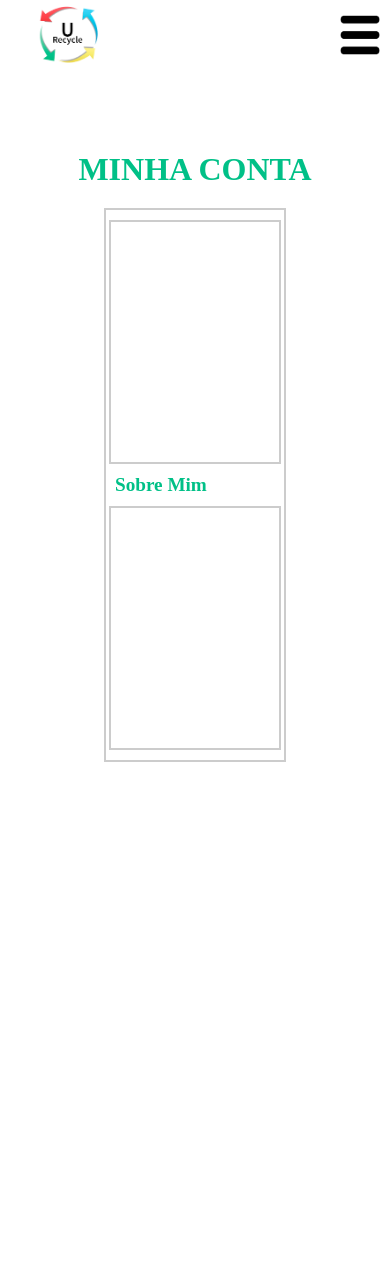
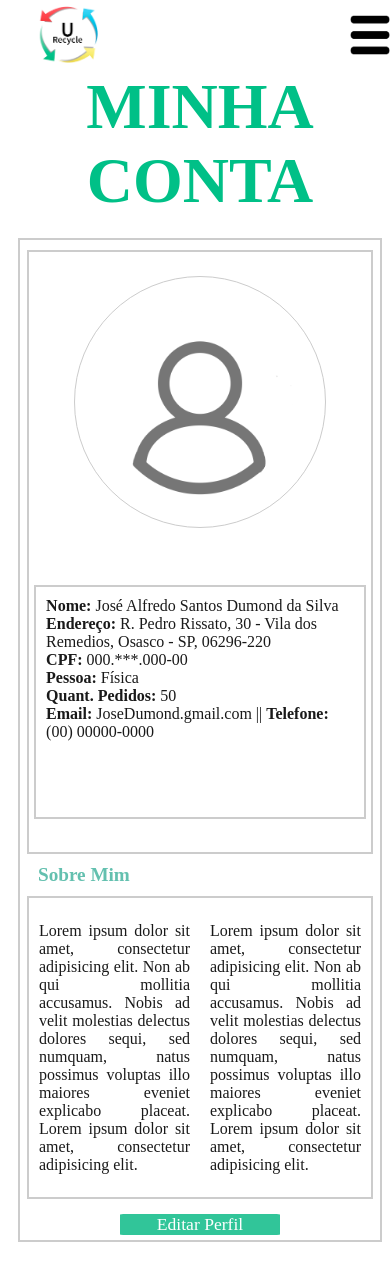
Before and after one commit to JoaoLimaV/Projeto-URecycle, a PHP site: page /src/pages/configuracao_usuario.html in a window 390 px wide. Before the commit the page ends 762 px from the top, so only its background shows below. Run offline with PHP 8.4, Linux system fonts and the light colour scheme; some web fonts are replaced.

Commit message:
Att Página Configuração de Usuário

```diff
--- a/src/css/configuracao_usuario.css
+++ b/src/css/configuracao_usuario.css
@@ -23,7 +23,7 @@
 
     --btn-dark-bg: url(../img/lua.png) center center no-repeat;
     --btn-interrogacao-bg: url(../img/interrogacao.png) center center no-repeat;
-    --btn-perfil-bg: url(../img/icone-usuario.png) center center no-repeat;
+    --btn-perfil-bg: url(../img/icone_usuario.png) center center no-repeat;
     --btn-border: 2px solid black;
 
  }
@@ -44,14 +44,14 @@
 
     --btn-dark-bg: url(../img/lua_inverso.png) center center no-repeat;
     --btn-interrogacao-bg: url(../img/interrogacao_inverso.png) center center no-repeat;
-    --btn-perfil-bg: url(../img/icone-usuario.png) center center no-repeat;
+    --btn-perfil-bg: url(../img/icone_usuario.png) center center no-repeat;
     --btn-border: 2px solid white;
  }
 /* HEADER */
 body{
     color: var(--all-color-font);
     background-color: var(--bg-padrao);
-    min-width: 200px;
+    min-width: 400px;
     max-width: 2000px;
     margin: 0 auto;
 }
@@ -164,11 +164,10 @@ header{
     align-items: center;
     justify-content: center;
     flex-direction: column;
-    height: 91.5vh;
 }
 #container h1#titulo{
     color: rgb(0, 192, 135);
-    font-size: 2em;
+    font-size: 4em;
     text-align: center;
     margin-bottom: 20px;
  }
@@ -230,7 +225,7 @@ header{
 
 #menu_meio{
     width: 57%;
-    height: 550px;
+    height: 700px;
     border: 2px solid #ccc;
 
     display: flex;
@@ -238,27 +233,76 @@ header{
     justify-content: center;
     flex-direction: column;
  }
-
-#menu_meio .caixa{
+#menu_meio .caixa_sobre_mim,  #menu_meio .caixa_info{
     width: 95%;
-    height: 250px;
+    height: 300px;
     border: 2px solid #ccc;
     margin: 10px;
+
+    display: flex;
+    align-items: center;
+    justify-content: center;
  }
  #menu_meio h3{
     width: 90%;
     text-align: left;
-    color: rgb(0, 192, 135);
+    color: rgb(99, 192, 175);
     font-size: 1.2em;
  }
+ #menu_meio .caixa_info #caixa_imagem{
+    width: 35%;
+    height: 250px;
+
+    display: flex;
+    align-items: center;
+    justify-content: center;
+ }
+ #menu_meio .caixa_info #imagem{
+    width: 200px;
+    height: 200px;
+    border-radius: 100%;
+    border: 1px solid #ccc;
+    background: url(../img/configuracao_usuario/icone_usuario.png) center center no-repeat;
+    background-size: 100%;
+ }
+ #menu_meio .caixa_info #caixa_texto{
+    width: 65%;
+    height: 250px;
+    display: flex;
+    align-items: center;
+    justify-content: space-evenly;
+    flex-direction: column;
+ }
+ #menu_meio .caixa_info #caixa_texto #texto{
+    width: 80%;
+    height: 70%;
+    border: 2px solid #ccc;
+    padding: 10px;
+ }
+ #btn_editar{
+   width: 160px;
+   height: 30px;
+   background-color: rgb(49, 197, 153);
+   border-radius: 2%;
+   cursor: pointer;
+   font-size: 1.1em;
+   color: white;
+   margin: 5px;
+ }
+
+ #menu_meio .caixa_sobre_mim .colown{
+    width: 45%;
+    text-align: justify;
+    margin: 10px;
+  }
 
 #menu_lateral_direita{
     width: 20%;
-    height: 550px;
+    height: 700px;
 
     display: flex;
     align-items: center;
-   /* justify-content: center; */
+    justify-content: center;
     flex-direction: column;
     border: 2px solid #ccc;
  }
@@ -267,6 +311,12 @@ header{
     align-items: center;
     justify-content: space-between;
     font-size: 1em;
+ }
+ #menu_lateral_direita h1#titulo{
+    display: none;
+ }
+ .bold{
+    font-weight: bold;
  }
  #menu_lateral_direita .caixa.concluido{
     margin: 10px;
@@ -364,6 +424,102 @@ header{
     }
     /* Fim Header */
 
+     #container{
+        display: flex;
+        align-items: center;
+        justify-content: center;
+    }
+
+     #container #conteudo_principal{
+        display: flex;
+        align-items: center;
+        justify-content: center;
+        flex-direction: column;
+        width: 100%;
+    }
+    #menu_lateral_esquerda{
+        width: 90%;
+        height: 250px;
+        display: flex;
+        align-items: center;
+        justify-content: space-between;
+        flex-direction: initial;
+        border: 2px solid #ccc;
+        margin-bottom: 30px;
+     }
+     #menu_lateral_esquerda .caixa{
+         width: 1000%;
+      }
+     #menu_lateral_esquerda .caixa h3{
+         text-align: center;
+         margin: 2px 0px;
+         color: rgb(99, 192, 175);
+         font-size: 1.4em;
+      }
+      .barra{
+          height: 80%;
+      }
+      .barra::after{
+          content: " ";
+          text-indent: -5000px;
+          height: 100%;
+          width: 1px;
+          background-color: rgb(0,0,0,0.5);
+      }
+
+      #menu_lateral_esquerda .caixa ul li{
+         padding: 10px 15px;
+         font-size: 1.2em;
+         text-align: center;
+      }
+      #menu_lateral_esquerda .caixa ul li:hover{
+         background-color: var(--bg-menu-drop-hover);
+         cursor: pointer;
+     }
+
+     #menu_meio{
+        width: 90%;
+        height: 700px;
+        border: 2px solid #ccc;
+
+        display: flex;
+        align-items: center;
+        justify-content: center;
+        flex-direction: column;
+        margin-bottom: 30px;
+     }
+     #menu_meio .caixa_info #caixa_imagem #imagem{
+        width: 250px;
+        height: 250px;
+        border-radius: 100%;
+        border: 1px solid #ccc;
+        background: url(../img/configuracao_usuario/icone_usuario.png) center center no-repeat;
+        background-size: 80%;
+
+     }
+
+     #menu_lateral_direita{
+        width: 90%;
+        display: flex;
+        align-items: center;
+       /* justify-content: center; */
+        flex-direction: column;
+        border: 2px solid #ccc;
+        margin-bottom: 30px;
+     }
+     #menu_lateral_direita .icone_usuario{
+        margin: 10px;
+        width: 20%;
+        height: 80%;
+        border: 1px solid rgb(0, 0, 0, 0.4);
+        background: url(../img/configuracao_usuario/sem_imagem.jpg.opdownload) no-repeat center center;
+        background-size: 100%;
+     }
+     #container h1#titulo{
+        display: block;
+     }
+
+
 }
 
 @media (max-width: 750px) {
@@ -412,17 +563,72 @@ header{
         width: 85%;
     }
     /* FIM Header */
+    #menu_meio .caixa_info{
+        width: 80%;
+        height: 50%;
+        border: 2px solid #ccc;
+
+        display: flex;
+        align-items: center;
+        justify-content: center;
+        flex-direction: column;
+     }
+
     #container #conteudo_principal{
         justify-content: center;
     }
     #menu_lateral_esquerda{
-        width: 50%;
-        height: 550px;
         display: none;
      }
     #menu_lateral_direita{
-        width: 20%;
-        height: 550px;
         display: none;
      }
+
+     #menu_meio{
+        width: 90%;
+        height: 1000px;
+        border: 2px solid #ccc;
+
+        display: flex;
+        align-items: center;
+        justify-content: center;
+        flex-direction: column;
+     }
+    #menu_meio .caixa_sobre_mim,  #menu_meio .caixa_info{
+        width: 95%;
+        height: 600px;
+        border: 2px solid #ccc;
+        margin: 10px;
+
+        display: flex;
+        align-items: center;
+        justify-content: center;
+     }
+     #menu_meio .caixa_info #caixa_imagem{
+        width: 80%;
+        height: 400px;
+        display: flex;
+        align-items: center;
+        justify-content: center;
+     }
+     #menu_meio .caixa_info #imagem{
+
+        background: url(../img/configuracao_usuario/icone_usuario.png) center center no-repeat;
+        background-size: 70%;
+     }
+     #menu_meio .caixa_info #caixa_texto{
+        width: 100%;
+        height: 400px;
+
+        display: flex;
+        align-items: center;
+        justify-content: space-evenly;
+        flex-direction: column;
+     }
+     #menu_meio .caixa_info #caixa_texto #texto{
+        width: 90%;
+        height: 70%;
+        border: 2px solid #ccc;
+        padding: 10px;
+     }
  }
--- a/src/pages/configuracao_usuario.html
+++ b/src/pages/configuracao_usuario.html
@@ -53,6 +53,7 @@
 
             <!-- COMEÇO BARRA-LATERAL-ESQUERDA-->
             <article id = "container">
+
                 <h1 id="titulo">MINHA CONTA</h1>
                 <article id="conteudo_principal">
                     <article id="menu_lateral_esquerda">
@@ -111,25 +112,53 @@
                                 </nav>
                         </article>
                     </article>
+
                     <!-- FIM BARRA-LATERAL-DIREITA-->
 
 
                     <article id="menu_meio">
-                        <div class ="caixa">
+                        <article class ="caixa_info">
+                                <article id ="caixa_imagem">
+                                    <article id ="imagem"></article>
+                                </article>
 
-                        </div>
+                                <article id ="caixa_texto">
+                                    <article id ="texto">
+                                            <span class="bold">Nome: </span> José Alfredo Santos Dumond da Silva<br>
+                                            <span class="bold">Endereço: </span>R. Pedro Rissato, 30 - Vila dos Remedios, Osasco - SP, 06296-220 <br>
+                                            <span class="bold">CPF: </span>000.***.000-00<br>
+                                            <span class="bold">Pessoa: </span>Física<br>
+                                            <span class="bold">Quant. Pedidos: </span>50<br>
+                                            <span class="bold">Email: </span>JoseDumond.gmail.com ||
+                                            <span class="bold">Telefone: </span>(00) 00000-0000
+                                    </article>
+                                </article>
+                        </article>
                         <h3> Sobre Mim</h3>
-                        <div class ="caixa">
-
-                        </div>
+                        <article class ="caixa_sobre_mim">
+                            <article class="colown">
+                                     Lorem ipsum dolor sit amet, consectetur adipisicing elit.
+                                     Non ab qui mollitia accusamus. Nobis ad velit molestias delectus dolores sequi,
+                                     sed numquam, natus possimus voluptas illo maiores eveniet explicabo placeat.
+                                     Lorem ipsum dolor sit amet, consectetur adipisicing elit.
+                            </article>
+                            <article class="colown">
+                                    Lorem ipsum dolor sit amet, consectetur adipisicing elit.
+                                    Non ab qui mollitia accusamus. Nobis ad velit molestias delectus dolores sequi,
+                                    sed numquam, natus possimus voluptas illo maiores eveniet explicabo placeat.
+                                    Lorem ipsum dolor sit amet, consectetur adipisicing elit.
+                            </article>
+                        </article>
+                        <button id = "btn_editar"> Editar Perfil </button>
                     </article>
 
                     <article id="menu_lateral_direita">
+                        <h1 id="titulo">Historico de Pedidos</h1>
                         <article class ="caixa concluido">
                             <div class ="icone_usuario"></div>
                             <div class ="texto">
                                 CEP: 00000-000 <br>
-                                STATUS: Concluido
+                                <span class="bold">STATUS:</span> Concluido
                             </div>
                         </article>
 
@@ -137,7 +166,7 @@
                             <div class ="icone_usuario"></div>
                             <div class ="texto">
                                 CEP: 00000-000 <br>
-                                STATUS: Concluido
+                                <span class="bold">STATUS:</span> Concluido
                             </div>
                         </article>
 
@@ -145,7 +174,7 @@
                             <div class ="icone_usuario"></div>
                             <div class ="texto">
                                 CEP: 00000-000 <br>
-                                STATUS: Concluido
+                                <span class="bold">STATUS:</span> Concluido
                             </div>
                         </article>
 
@@ -153,7 +182,7 @@
                             <div class ="icone_usuario"></div>
                             <div class ="texto">
                                 CEP: 00000-000 <br>
-                                STATUS: Pendente
+                                <span class="bold">STATUS:</span> Pendente
                             </div>
                         </article>
 
@@ -161,10 +190,11 @@
                             <div class ="icone_usuario"></div>
                             <div class ="texto">
                                 CEP: 00000-000 <br>
-                                STATUS: Cancelado
+                                <span class="bold">STATUS:</span> Pendente
                             </div>
                         </article>
 
+                        <a href="">Ver Mais</a>
                     </article>
                 </article>
             </article>
```
Also changed, not shown: other parts of src/css/configuracao_usuario.css (+21 -20 lines), src/img/configuracao_usuario/icone_usuario.png (added), src/img/icone_usuario.png (added).
